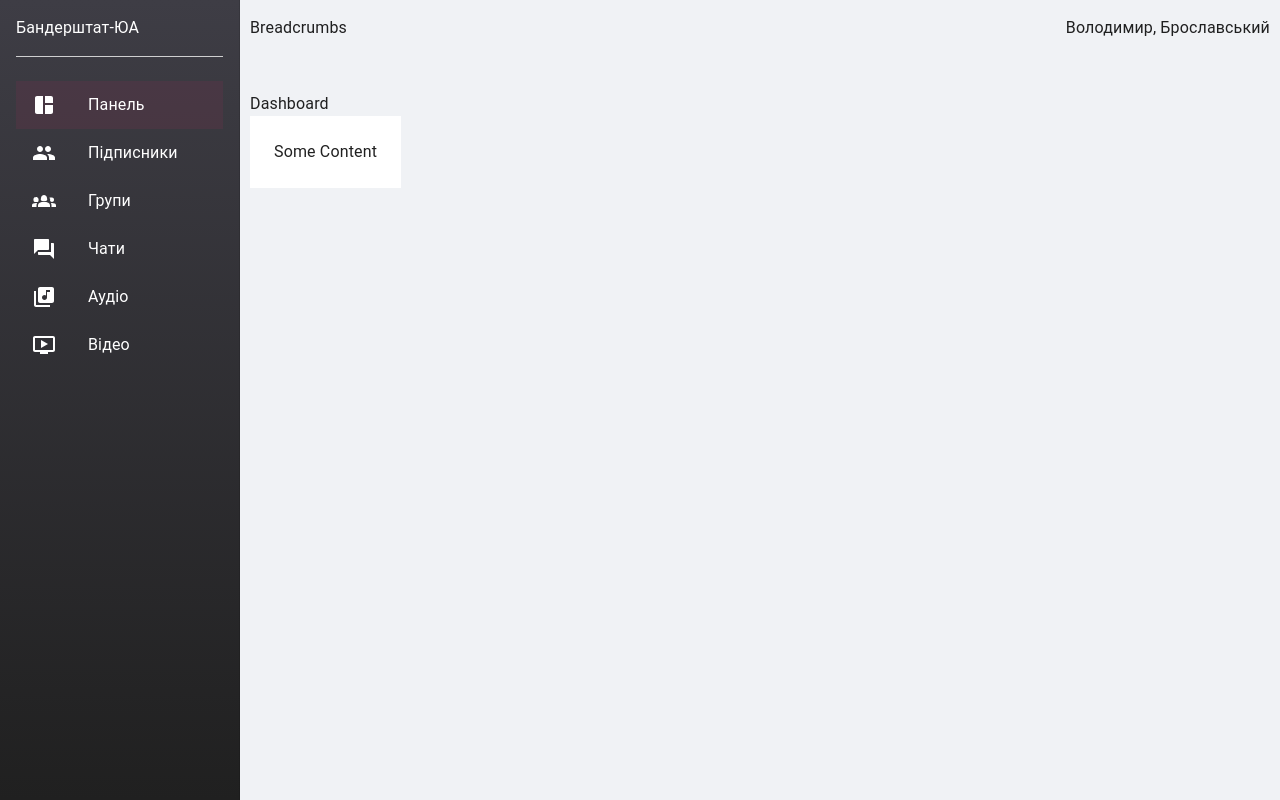
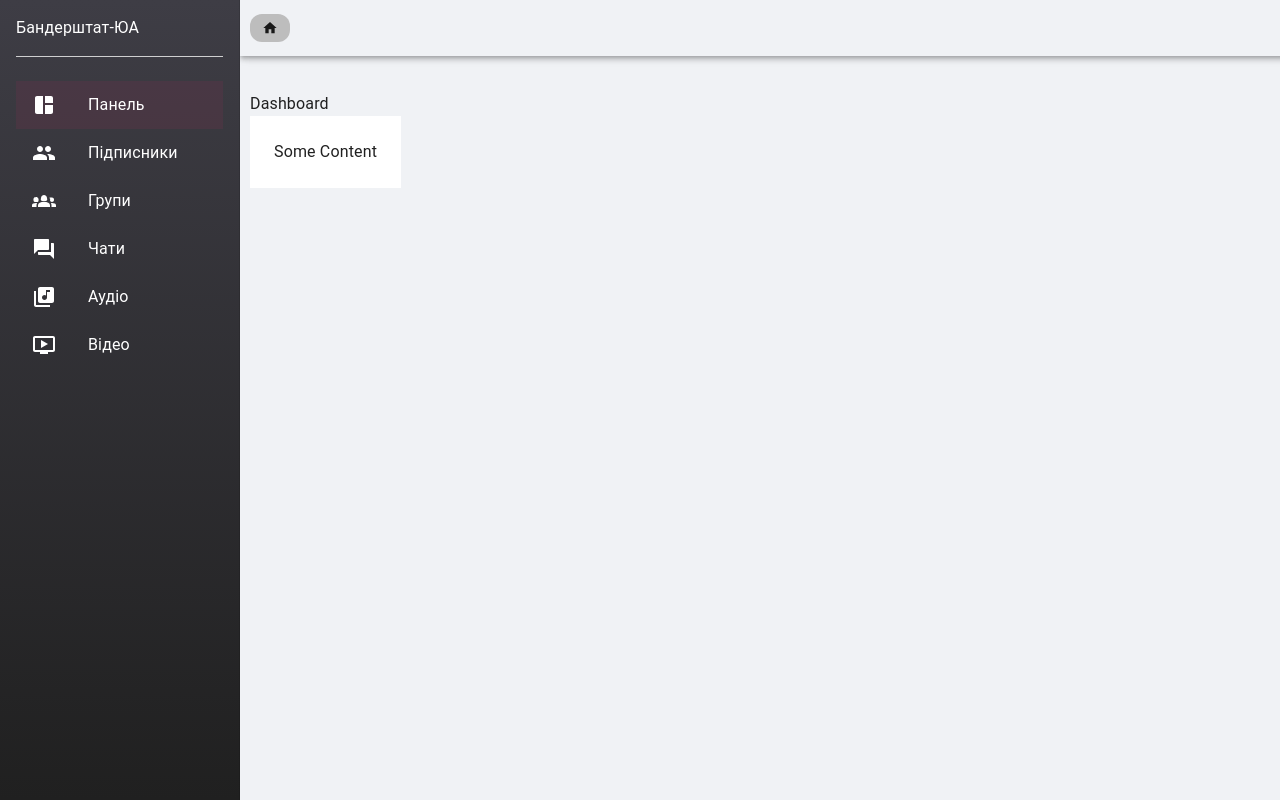
Before and after one commit to Volodymyr1503/network-social, a React (Vite) app: page / in a window 1280 px wide. Built offline with nearby package versions, Linux system fonts and the light colour scheme.

Commit message:
Added initial breadcrumbs view

```diff
--- a/package.json
+++ b/package.json
@@ -16,6 +16,7 @@
     "@mui/icons-material": "^6.0.2",
     "@mui/material": "^6.0.2",
     "@mui/styled-engine-sc": "^6.0.2",
+    "classnames": "^2.5.1",
     "react": "^18.3.1",
     "react-dom": "^18.3.1",
     "react-router-dom": "^6.26.2",
--- a/src/hooks/useBreadcrumbs.jsx
+++ b/src/hooks/useBreadcrumbs.jsx
@@ -0,0 +1,35 @@
+import { useEffect, useState } from 'react'
+import { useLocation } from 'react-router-dom'
+import { sidebarNavs } from '@layouts/private/Sidebar/data'
+
+const useBreadcrumbs = () => {
+    const [breadcrumbs, setBreadcrumbs] = useState([])
+
+    const location = useLocation()
+
+    useEffect(() => {
+        const result = []
+        const { pathname } = location
+
+        const items = `${pathname}`.split('/').filter((el) => el)
+
+        sidebarNavs.forEach((el) => {
+            const [pathFirst] = items
+
+            if (el.path.includes(pathFirst)) {
+                result.push({
+                    title: el.title,
+                    path: el.path
+                })
+            }
+
+            return result
+        })
+
+        setBreadcrumbs(result)
+    }, [location])
+
+    return breadcrumbs
+}
+
+export default useBreadcrumbs
--- a/src/layouts/private/Breadcrumbs/Breadcrumbs.jsx
+++ b/src/layouts/private/Breadcrumbs/Breadcrumbs.jsx
@@ -1,8 +1,60 @@
 import React from 'react'
+import { Home } from '@mui/icons-material'
+import { styled } from '@mui/material/styles'
+import { Breadcrumbs as MUIBreadcrumbs, Typography } from '@mui/material'
+import { useNavigate } from 'react-router-dom'
+import useBreadcrumbs from '@hooks/useBreadcrumbs'
+import clientThemeConfig from '@utils/theme'
+import classNames from 'classnames'
+
+const StyledChipBreadcrumb = styled('div')(({ theme }) => {
+    return {
+      alignItems: 'center',
+      backgroundColor: theme.palette.grey[400],
+      borderRadius: '12px',
+      color: theme.palette.text.primary,
+      display: 'flex',
+      justifyContent: 'center',
+      padding: '6px 12px',
+
+      '&:hover': {
+        cursor: 'pointer'
+      },
+
+      '&.last': {
+        backgroundColor: theme.palette.grey[300],
+        cursor: 'default',
+        pointerEvents: 'none'
+      }
+    };
+})
 
 const Breadcrumbs = () => {
+    const navigate = useNavigate()
+
+    const breadcrumbs = useBreadcrumbs()
+
   return (
-    <div>Breadcrumbs</div>
+    <div className='breadcrumbs-wrapper'>
+        <MUIBreadcrumbs maxItems={4}>
+            <StyledChipBreadcrumb onClick={() => navigate('/')}>
+               <Home fontSize='middle' color={clientThemeConfig.palette.primary.main} />
+            </StyledChipBreadcrumb>
+            {
+                breadcrumbs.map((el, idx) => {
+                    return (
+                        <StyledChipBreadcrumb
+                            key={el.title}
+                            onClick={() => navigate(el.path)}
+                            className={classNames('', { last: idx === breadcrumbs.length - 1 })}
+                        >
+                            <Typography sx={{ fontSize: '11px' }}>{el.title}</Typography>
+                        </StyledChipBreadcrumb>
+                    )
+                })
+            }
+        </MUIBreadcrumbs>
+    </div>
   )
 }
 
--- a/src/layouts/private/PrivateContent.jsx
+++ b/src/layouts/private/PrivateContent.jsx
@@ -11,7 +11,7 @@ const PrivateContent = () => {
     return (
         <>
            <Sidebar />
-           <CustomizedHeader>
+           <CustomizedHeader boxShadow={4}>
                 <Breadcrumbs />
                 <AvatarPanel />
             </CustomizedHeader>
@@ -23,7 +23,7 @@ const PrivateContent = () => {
                             <Route
                               path={path}
                               element={
-                                <Suspense fallback={<></>}>
+                                <Suspense fallback={<>Loading...</>}>
                                     <Component />
                                 </Suspense>
                               }
--- a/src/layouts/private/Sidebar/Sidebar.jsx
+++ b/src/layouts/private/Sidebar/Sidebar.jsx
@@ -2,6 +2,7 @@ import { List, Box, Typography, ListItemButton, ListItemIcon, ListItemText } fro
 import { CustomizedSidebar, CustomizedDivider } from './styled'
 import { useNavigate } from 'react-router-dom'
 import { sidebarNavs } from './data'
+import clientThemeConfig from '@utils/theme'
 import useSelectedSidebarItem from '@hooks/useSelectedSidebarItem'
 import uaLocale from '@utils/locales/ua'
 
@@ -25,7 +26,7 @@ const Sidebar = () => {
              {
               sidebarNavs.map(({ title, path, icon, key }) => (
                 <ListItemButton key={key} onClick={() => navigate(path)} selected={key === selectedKey}>
-                  <ListItemIcon sx={{ color: '#fff' }}>
+                  <ListItemIcon sx={{ color: clientThemeConfig.palette.secondary.contrastText }}>
                     {icon}
                   </ListItemIcon>
                   <ListItemText>{title}</ListItemText>
--- a/src/layouts/private/Sidebar/styled.js
+++ b/src/layouts/private/Sidebar/styled.js
@@ -26,16 +26,20 @@ export const CustomizedMain = styled(Box)(() => ({
     justifyContent: 'flex-start',
     height: `calc(100vh - ${headerHeight}px)`,
     marginLeft: `${sidebarWidth}px`,
+    marginTop: `${headerHeight}px`,
     padding: '36px 10px',
 }))
 
-export const CustomizedHeader = styled(Box)(({ theme }) => ({
+export const CustomizedHeader = styled(Box)(() => ({
     alignItems: 'center',
     backgroundColor: '#F0F2F5',
-    boxShadow: `0px 15px 10px -15px ${theme.palette.secondary.dark}`,
     display: 'flex',
     height: `${headerHeight}px`,
     justifyContent: 'space-between',
     marginLeft: `${sidebarWidth}px`,
+    position: 'fixed',
     padding: '0 10px',
+    zIndex: 999,
+    width: '100%',
+    top: 0
 }))
```
Also changed, not shown: 1 other file (tests, documents, lock files or other folders).
